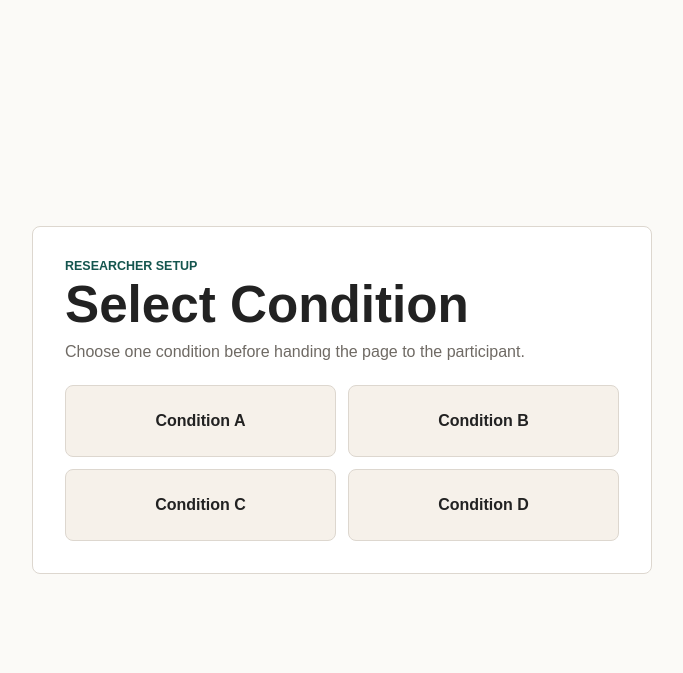
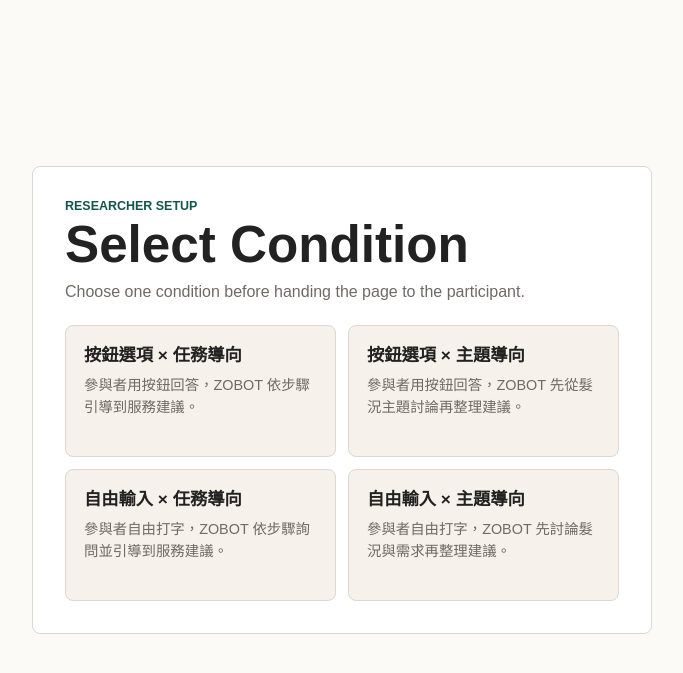
Before and after one commit to linda123456789123456789/zobot, a Flask app: page / in a window 1280 px wide. Shown: the top 673 px of the page, without its empty margins (298-981 px from the left). Run offline with Flask 3, Linux system fonts and the light colour scheme.

Commit message:
feat: clarify research condition selection

```diff
--- a/app/controllers/page_controller.py
+++ b/app/controllers/page_controller.py
@@ -6,16 +6,36 @@ from app.services.button_flow import get_button_options, get_initial_question
 page_bp = Blueprint("pages", __name__)
 
 CONDITIONS = {
-    "A": {"input_mode": "button", "conversation_style": "task"},
-    "B": {"input_mode": "button", "conversation_style": "topic"},
-    "C": {"input_mode": "text", "conversation_style": "task"},
-    "D": {"input_mode": "text", "conversation_style": "topic"},
+    "A": {
+        "input_mode": "button",
+        "conversation_style": "task",
+        "label": "按鈕選項 × 任務導向",
+        "description": "參與者用按鈕回答，ZOBOT 依步驟引導到服務建議。",
+    },
+    "B": {
+        "input_mode": "button",
+        "conversation_style": "topic",
+        "label": "按鈕選項 × 主題導向",
+        "description": "參與者用按鈕回答，ZOBOT 先從髮況主題討論再整理建議。",
+    },
+    "C": {
+        "input_mode": "text",
+        "conversation_style": "task",
+        "label": "自由輸入 × 任務導向",
+        "description": "參與者自由打字，ZOBOT 依步驟詢問並引導到服務建議。",
+    },
+    "D": {
+        "input_mode": "text",
+        "conversation_style": "topic",
+        "label": "自由輸入 × 主題導向",
+        "description": "參與者自由打字，ZOBOT 先討論髮況與需求再整理建議。",
+    },
 }
 
 
 @page_bp.get("/")
 def index():
-    return render_template("condition_select.html", conditions=CONDITIONS.keys())
+    return render_template("condition_select.html", conditions=CONDITIONS.items())
 
 
 @page_bp.get("/select-condition/<condition>")
--- a/app/static/css/style.css
+++ b/app/static/css/style.css
@@ -85,14 +85,32 @@ button {
 
 .condition-buttons a {
   display: grid;
-  min-height: 72px;
-  place-items: center;
+  gap: 7px;
+  min-height: 132px;
+  align-content: start;
   border: 1px solid var(--line);
   border-radius: 8px;
   background: var(--soft);
   color: var(--ink);
-  font-weight: 700;
+  padding: 18px;
   text-decoration: none;
+}
+
+.condition-buttons strong,
+.condition-buttons small {
+  display: block;
+}
+
+.condition-buttons strong {
+  color: var(--ink);
+  font-size: 1.08rem;
+  line-height: 1.35;
+}
+
+.condition-buttons small {
+  color: var(--muted);
+  font-size: 0.9rem;
+  line-height: 1.55;
 }
 
 .condition-buttons a:hover {
--- a/app/templates/condition_select.html
+++ b/app/templates/condition_select.html
@@ -8,8 +8,11 @@
     <p class="researcher-note">Choose one condition before handing the page to the participant.</p>
 
     <div class="condition-buttons">
-      {% for condition in conditions %}
-        <a href="{{ url_for('pages.select_condition', condition=condition) }}">Condition {{ condition }}</a>
+      {% for condition, details in conditions %}
+        <a href="{{ url_for('pages.select_condition', condition=condition) }}">
+          <strong>{{ details.label }}</strong>
+          <small>{{ details.description }}</small>
+        </a>
       {% endfor %}
     </div>
   </section>
```
